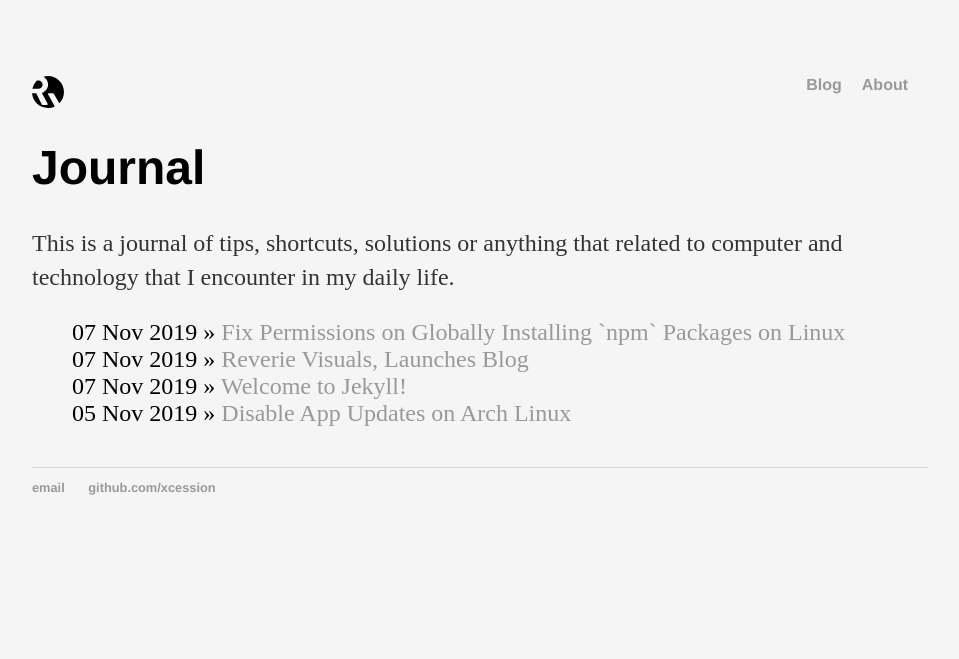
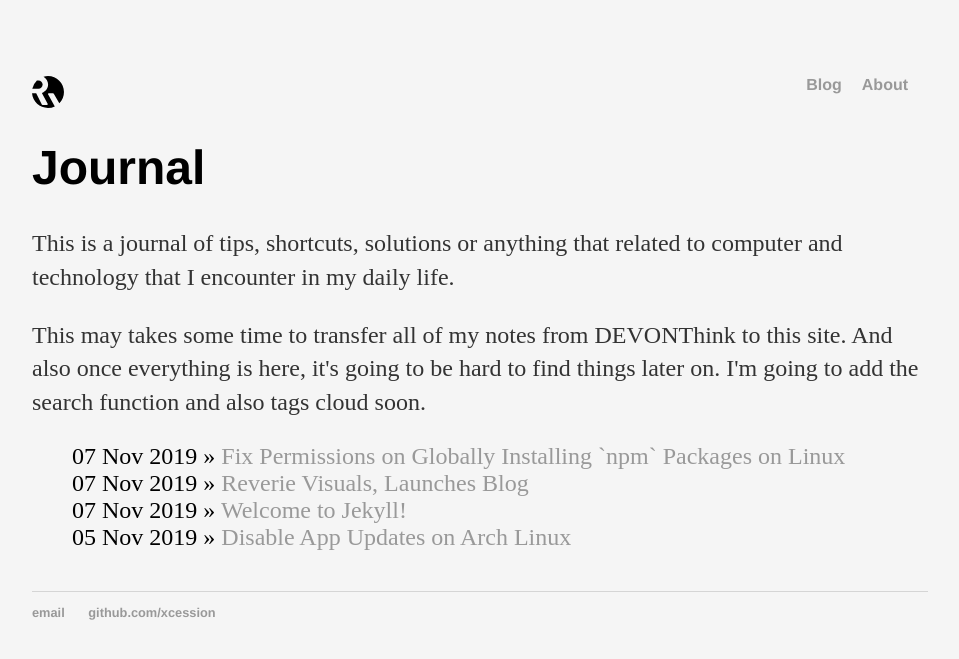
Before and after one commit to xcession/xcession.github.io, a Jekyll site: the page built from blog/index.html, in a window 1280 px wide. Shown: the top 659 px of the page, without its empty margins (160-1119 px from the left). Built offline with Jekyll 4.4.1, drawn with Linux system fonts in a browser that asks for light colours.

Commit message:
Update Blog index

```diff
--- a/blog/index.html
+++ b/blog/index.html
@@ -4,6 +4,7 @@ title: Journal
 ---
 <h1>{{ page.title }}</h1>
 <p>This is a journal of tips, shortcuts, solutions or anything that related to computer and technology that I encounter in my daily life.</p>
+<p>This may takes some time to transfer all of my notes from DEVONThink to this site. And also once everything is here, it's going to be hard to find things later on. I'm going to add the search function and also tags cloud soon.</p>
 <ul class="posts">
     {% for post in site.posts %}
     <li><span>{{ post.date | date_to_string }}</span> » <a href="{{ post.url }}" title="{{ post.title }}">{{ post.title }}</a></li>
```
